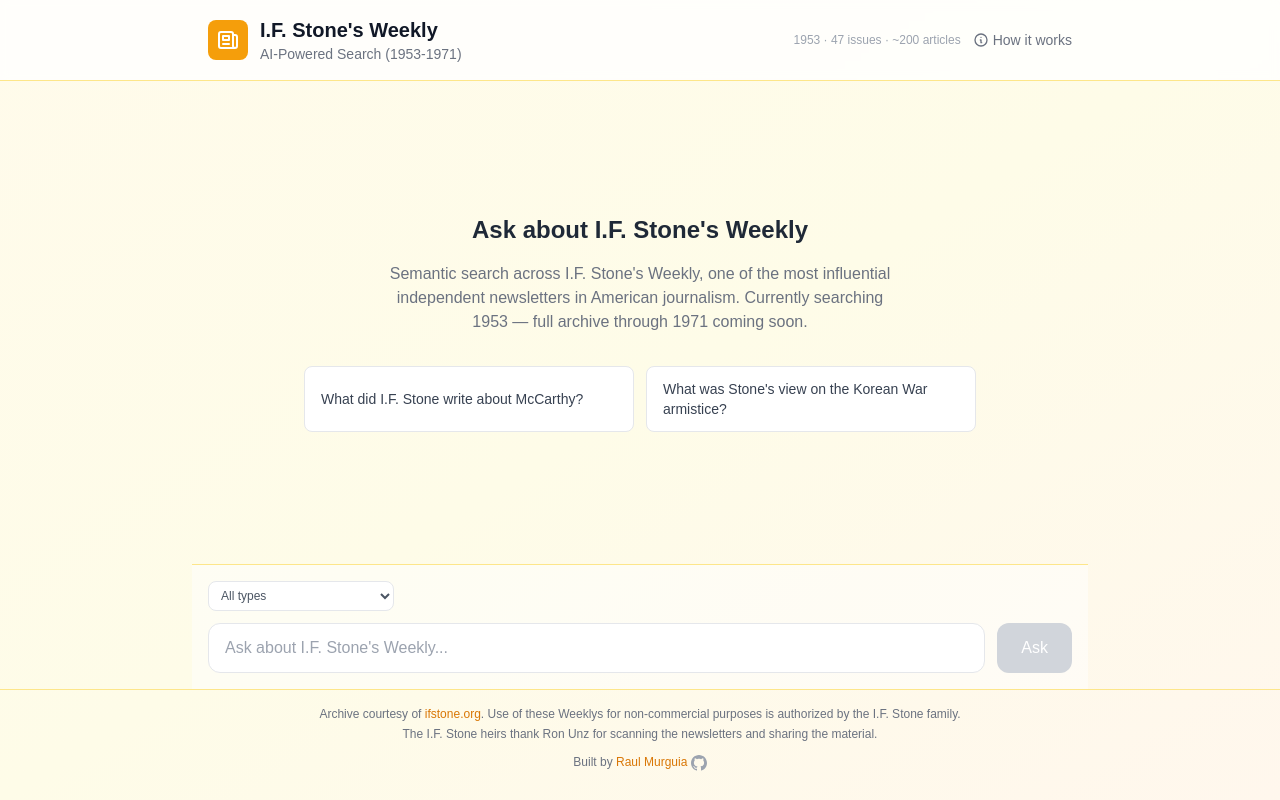
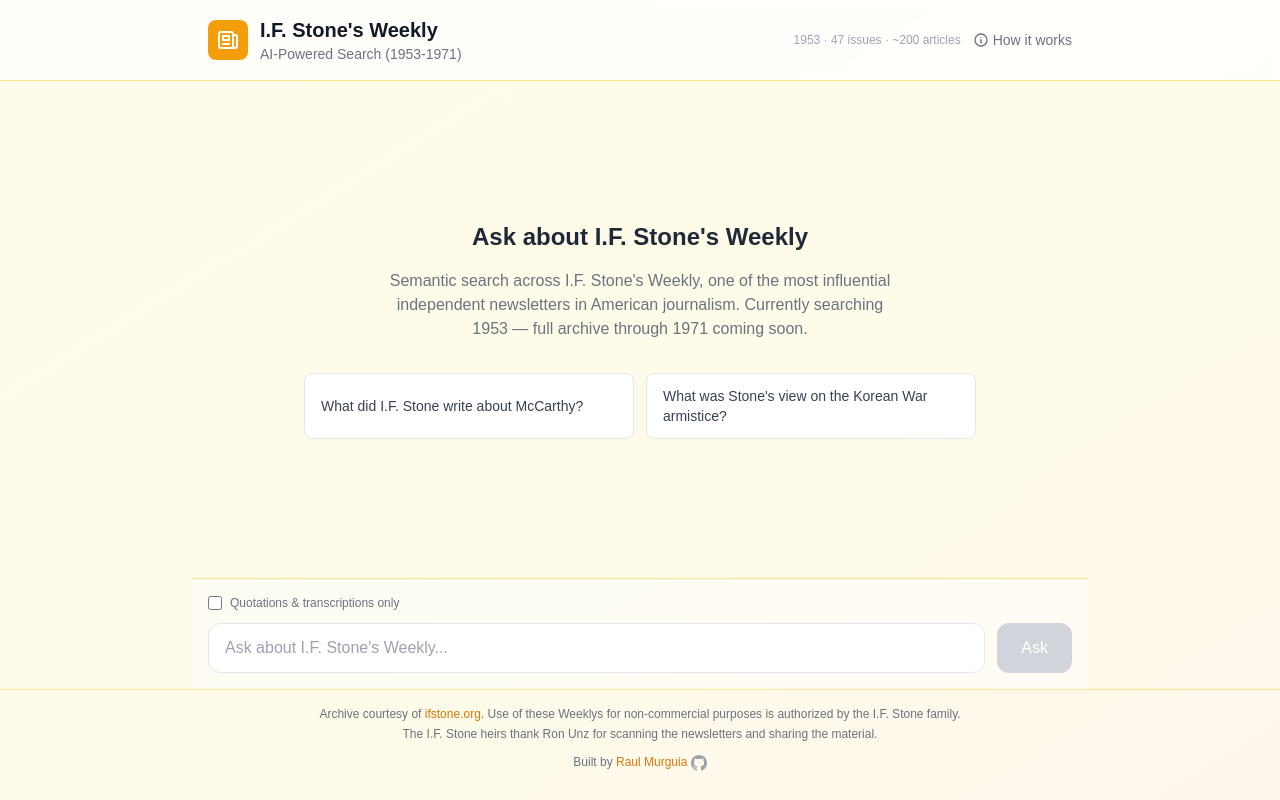
Before and after one commit to murguia/ifstone-search, a Next.js app: page / in a window 1280 px wide. Built offline with nearby package versions, Linux system fonts and the light colour scheme.

Commit message:
Replace type dropdown with quotations-only checkbox
Simpler UI: single checkbox for 'Quotations & transcriptions only'

Co-Authored-By: Claude Opus 4.6 (1M context) <noreply@anthropic.com>

```diff
--- a/components/ChatInterface.tsx
+++ b/components/ChatInterface.tsx
@@ -283,26 +283,17 @@ export function ChatInterface() {
         onSubmit={handleSubmit}
         className="border-t border-amber-200 dark:border-gray-700 p-4 bg-white/50 dark:bg-gray-900/50"
       >
-        <div className="flex gap-2 mb-3">
-          <select
-            value={filterType}
-            onChange={(e) => setFilterType(e.target.value)}
-            className="text-xs bg-white dark:bg-gray-800 border border-gray-200 dark:border-gray-700 rounded-lg px-2 py-1.5 text-gray-600 dark:text-gray-300 focus:outline-none focus:ring-1 focus:ring-amber-500"
-          >
-            <option value="">All types</option>
-            <option value="article">Articles &amp; Notes</option>
-            <option value="quotation-transcription">Quotations &amp; Transcriptions</option>
-          </select>
-          {filterType && (
-            <button
-              type="button"
-              onClick={() => setFilterType("")}
-              className="text-xs text-gray-400 hover:text-gray-600 dark:hover:text-gray-300 transition-colors"
-            >
-              Clear filter
-            </button>
-          )}
-        </div>
+        <label className="flex items-center gap-2 mb-3 cursor-pointer">
+          <input
+            type="checkbox"
+            checked={filterType === "quotation-transcription"}
+            onChange={(e) => setFilterType(e.target.checked ? "quotation-transcription" : "")}
+            className="w-3.5 h-3.5 rounded border-gray-300 dark:border-gray-600 text-amber-500 focus:ring-amber-500 cursor-pointer"
+          />
+          <span className="text-xs text-gray-500 dark:text-gray-400">
+            Quotations &amp; transcriptions only
+          </span>
+        </label>
         <div className="flex gap-3">
           <input
             type="text"
```
